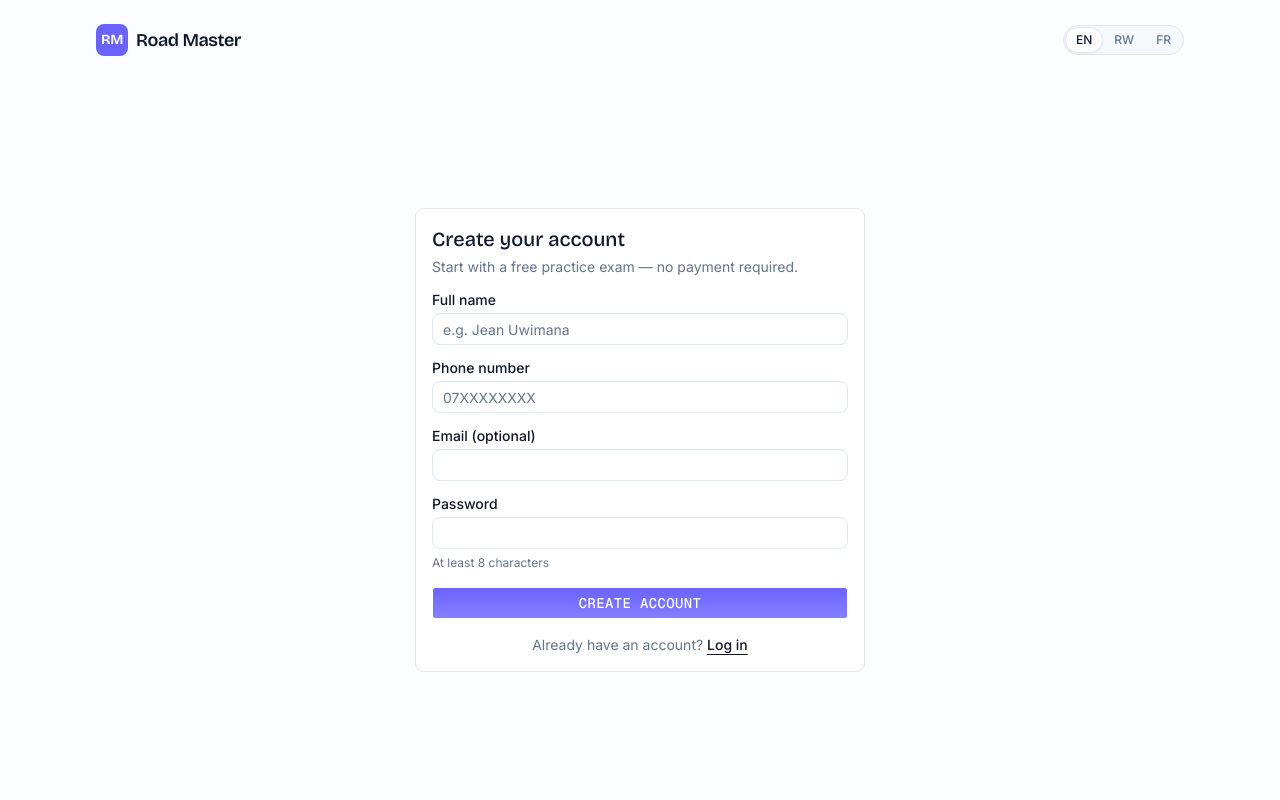
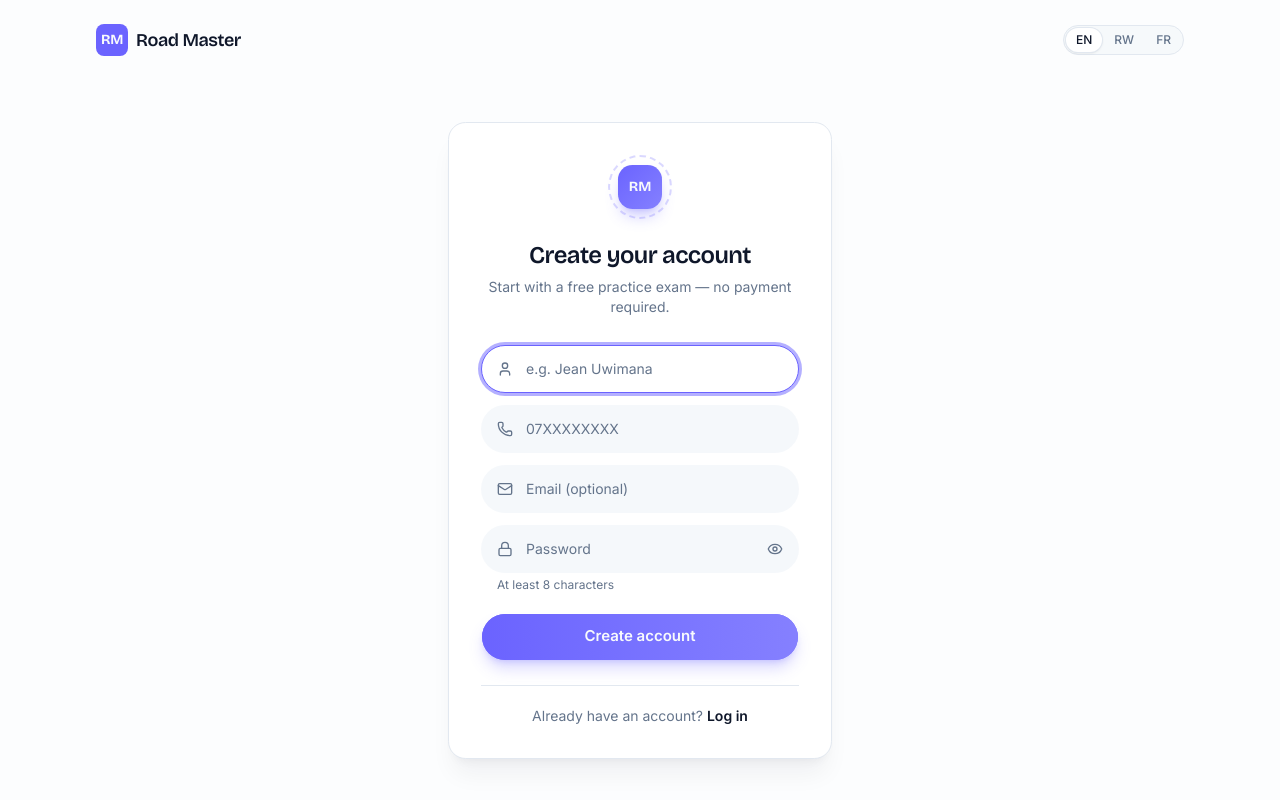
Before and after one commit to Simplice24/road_master, a Next.js app in the folder frontend/: page /en/register in a window 1280 px wide. Built offline with nearby package versions, Linux system fonts and the light colour scheme; no server answers.

Commit message:
Login and registration forms

```diff
--- a/frontend/messages/en.json
+++ b/frontend/messages/en.json
@@ -148,6 +148,8 @@
     "phonePlaceholder": "07XXXXXXXX",
     "password": "Password",
     "passwordHint": "At least 8 characters",
+    "showPassword": "Show password",
+    "hidePassword": "Hide password",
     "registerCta": "Create account",
     "loginCta": "Log in",
     "haveAccount": "Already have an account?",
--- a/frontend/messages/fr.json
+++ b/frontend/messages/fr.json
@@ -148,6 +148,8 @@
     "phonePlaceholder": "07XXXXXXXX",
     "password": "Mot de passe",
     "passwordHint": "Au moins 8 caractères",
+    "showPassword": "Afficher le mot de passe",
+    "hidePassword": "Masquer le mot de passe",
     "registerCta": "Créer le compte",
     "loginCta": "Se connecter",
     "haveAccount": "Vous avez déjà un compte ?",
--- a/frontend/messages/rw.json
+++ b/frontend/messages/rw.json
@@ -148,6 +148,8 @@
     "phonePlaceholder": "07XXXXXXXX",
     "password": "Ijambo ry'ibanga",
     "passwordHint": "Nibura inyuguti 8",
+    "showPassword": "Erekana ijambo ry'ibanga",
+    "hidePassword": "Hisha ijambo ry'ibanga",
     "registerCta": "Fungura konti",
     "loginCta": "Injira",
     "haveAccount": "Usanzwe ufite konti?",
--- a/frontend/src/app/[locale]/(auth)/login/page.tsx
+++ b/frontend/src/app/[locale]/(auth)/login/page.tsx
@@ -2,21 +2,14 @@
 
 import { useState, type FormEvent } from "react";
 import { useTranslations } from "next-intl";
+import { Phone, Lock } from "lucide-react";
 import { useRouter, Link } from "@/i18n/navigation";
 import { useAuth } from "@/lib/auth-context";
 import { ApiError } from "@/lib/api-client";
 import { Button } from "@/components/ui/button";
-import { Input } from "@/components/ui/input";
-import { Label } from "@/components/ui/label";
-import {
-  Card,
-  CardContent,
-  CardDescription,
-  CardFooter,
-  CardHeader,
-  CardTitle,
-} from "@/components/ui/card";
 import { Alert, AlertDescription } from "@/components/ui/alert";
+import { AuthCard } from "@/components/auth/auth-card";
+import { AuthField } from "@/components/auth/auth-field";
 
 export default function LoginPage() {
   const t = useTranslations("Auth");
@@ -44,59 +37,58 @@ export default function LoginPage() {
   }
 
   return (
-    <Card className="w-full max-w-md">
-      <CardHeader>
-        <CardTitle className="text-xl">{t("loginTitle")}</CardTitle>
-        <CardDescription>{t("loginSubtitle")}</CardDescription>
-      </CardHeader>
-      <form onSubmit={handleSubmit}>
-        <CardContent className="flex flex-col gap-4">
+    <AuthCard
+      title={t("loginTitle")}
+      subtitle={t("loginSubtitle")}
+      footer={
+        <>
+          {t("noAccount")}{" "}
+          <Link href="/register" className="font-semibold text-foreground hover:underline">
+            {t("registerLink")}
+          </Link>
+        </>
+      }
+    >
+      <form onSubmit={handleSubmit} className="flex flex-col gap-3">
         {error && (
           <Alert variant="destructive">
             <AlertDescription>{error}</AlertDescription>
           </Alert>
         )}
 
-          <div className="flex flex-col gap-1.5">
-            <Label htmlFor="phone">{t("phone")}</Label>
-            <Input
+        <AuthField
           id="phone"
+          icon={Phone}
+          label={t("phone")}
           type="tel"
+          autoComplete="tel"
           value={phone}
           onChange={(event) => setPhone(event.target.value)}
           placeholder={t("phonePlaceholder")}
           required
           autoFocus
         />
-          </div>
 
-          <div className="flex flex-col gap-1.5">
-            <Label htmlFor="password">{t("password")}</Label>
-            <Input
+        <AuthField
           id="password"
+          icon={Lock}
+          label={t("password")}
           type="password"
+          autoComplete="current-password"
           value={password}
           onChange={(event) => setPassword(event.target.value)}
+          placeholder={t("password")}
           required
         />
-          </div>
-        </CardContent>
-        <CardFooter className="flex flex-col items-stretch gap-4 border-t-0 bg-transparent pt-4">
+
         <Button
           type="submit"
           disabled={isSubmitting}
-            className="btn-primary w-full"
+          className="mt-2 h-12 w-full rounded-full bg-gradient-to-r from-primary to-primary-2 text-[15px] font-semibold shadow-lg shadow-primary/25 hover:opacity-90"
         >
           {isSubmitting ? t("loggingIn") : t("loginCta")}
         </Button>
-          <p className="text-center text-sm text-muted-foreground">
-            {t("noAccount")}{" "}
-            <Link href="/register" className="font-medium text-foreground underline underline-offset-4">
-              {t("registerLink")}
-            </Link>
-          </p>
-        </CardFooter>
       </form>
-    </Card>
+    </AuthCard>
   );
 }
--- a/frontend/src/app/[locale]/(auth)/register/page.tsx
+++ b/frontend/src/app/[locale]/(auth)/register/page.tsx
@@ -2,21 +2,14 @@
 
 import { useState, type FormEvent } from "react";
 import { useTranslations } from "next-intl";
+import { User, Phone, Mail, Lock } from "lucide-react";
 import { useRouter, Link } from "@/i18n/navigation";
 import { useAuth } from "@/lib/auth-context";
 import { ApiError } from "@/lib/api-client";
 import { Button } from "@/components/ui/button";
-import { Input } from "@/components/ui/input";
-import { Label } from "@/components/ui/label";
-import {
-  Card,
-  CardContent,
-  CardDescription,
-  CardFooter,
-  CardHeader,
-  CardTitle,
-} from "@/components/ui/card";
 import { Alert, AlertDescription } from "@/components/ui/alert";
+import { AuthCard } from "@/components/auth/auth-card";
+import { AuthField } from "@/components/auth/auth-field";
 
 export default function RegisterPage() {
   const t = useTranslations("Auth");
@@ -51,84 +44,85 @@ export default function RegisterPage() {
   }
 
   return (
-    <Card className="w-full max-w-md">
-      <CardHeader>
-        <CardTitle className="text-xl">{t("registerTitle")}</CardTitle>
-        <CardDescription>{t("registerSubtitle")}</CardDescription>
-      </CardHeader>
-      <form onSubmit={handleSubmit}>
-        <CardContent className="flex flex-col gap-4">
+    <AuthCard
+      title={t("registerTitle")}
+      subtitle={t("registerSubtitle")}
+      footer={
+        <>
+          {t("haveAccount")}{" "}
+          <Link href="/login" className="font-semibold text-foreground hover:underline">
+            {t("loginLink")}
+          </Link>
+        </>
+      }
+    >
+      <form onSubmit={handleSubmit} className="flex flex-col gap-3">
         {error && (
           <Alert variant="destructive">
             <AlertDescription>{error}</AlertDescription>
           </Alert>
         )}
 
-          <div className="flex flex-col gap-1.5">
-            <Label htmlFor="fullName">{t("fullName")}</Label>
-            <Input
+        <AuthField
           id="fullName"
+          icon={User}
+          label={t("fullName")}
+          autoComplete="name"
           value={fullName}
           onChange={(event) => setFullName(event.target.value)}
           placeholder={t("fullNamePlaceholder")}
           required
           minLength={2}
+          autoFocus
         />
-          </div>
 
-          <div className="flex flex-col gap-1.5">
-            <Label htmlFor="phone">{t("phone")}</Label>
-            <Input
+        <AuthField
           id="phone"
+          icon={Phone}
+          label={t("phone")}
           type="tel"
+          autoComplete="tel"
           value={phone}
           onChange={(event) => setPhone(event.target.value)}
           placeholder={t("phonePlaceholder")}
           required
         />
-          </div>
 
-          <div className="flex flex-col gap-1.5">
-            <Label htmlFor="email">{t("emailOptional")}</Label>
-            <Input
+        <AuthField
           id="email"
+          icon={Mail}
+          label={t("emailOptional")}
           type="email"
+          autoComplete="email"
           value={email}
           onChange={(event) => setEmail(event.target.value)}
+          placeholder={t("emailOptional")}
         />
-          </div>
 
-          <div className="flex flex-col gap-1.5">
-            <Label htmlFor="password">{t("password")}</Label>
-            <Input
+        <div className="flex flex-col gap-1">
+          <AuthField
             id="password"
+            icon={Lock}
+            label={t("password")}
             type="password"
+            autoComplete="new-password"
             value={password}
             onChange={(event) => setPassword(event.target.value)}
+            placeholder={t("password")}
             minLength={8}
             required
           />
-            <p className="text-xs text-muted-foreground">
-              {t("passwordHint")}
-            </p>
+          <p className="pl-4 text-xs text-muted-foreground">{t("passwordHint")}</p>
         </div>
-        </CardContent>
-        <CardFooter className="flex flex-col items-stretch gap-4 border-t-0 bg-transparent pt-4">
+
         <Button
           type="submit"
           disabled={isSubmitting}
-            className="btn-primary w-full"
+          className="mt-2 h-12 w-full rounded-full bg-gradient-to-r from-primary to-primary-2 text-[15px] font-semibold shadow-lg shadow-primary/25 hover:opacity-90"
         >
           {isSubmitting ? t("registering") : t("registerCta")}
         </Button>
-          <p className="text-center text-sm text-muted-foreground">
-            {t("haveAccount")}{" "}
-            <Link href="/login" className="font-medium text-foreground underline underline-offset-4">
-              {t("loginLink")}
-            </Link>
-          </p>
-        </CardFooter>
       </form>
-    </Card>
+    </AuthCard>
   );
 }
--- /dev/null
+++ b/frontend/src/components/auth/auth-card.tsx
@@ -0,0 +1,29 @@
+import type { ReactNode } from "react";
+
+interface AuthCardProps {
+  title: string;
+  subtitle: string;
+  children: ReactNode;
+  footer: ReactNode;
+}
+
+export function AuthCard({ title, subtitle, children, footer }: AuthCardProps) {
+  return (
+    <div className="w-full max-w-sm rounded-3xl border border-border bg-card p-6 shadow-xl shadow-foreground/5 sm:p-8">
+      <div className="flex flex-col items-center text-center">
+        <div className="relative mb-5 flex size-16 items-center justify-center">
+          <span className="absolute inset-0 rounded-full border-2 border-dashed border-primary/25" />
+          <span className="flex size-11 items-center justify-center rounded-2xl bg-gradient-to-br from-primary to-primary-2 font-display text-sm font-bold text-primary-foreground shadow-lg shadow-primary/30">
+            RM
+          </span>
+        </div>
+        <h1 className="font-display text-2xl font-semibold tracking-tight text-foreground">{title}</h1>
+        <p className="mt-1.5 text-sm text-muted-foreground">{subtitle}</p>
+      </div>
+
+      <div className="mt-7">{children}</div>
+
+      <div className="mt-6 border-t border-border pt-5 text-center text-sm text-muted-foreground">{footer}</div>
+    </div>
+  );
+}
--- /dev/null
+++ b/frontend/src/components/auth/auth-field.tsx
@@ -0,0 +1,51 @@
+"use client";
+
+import { useState, type ComponentProps } from "react";
+import { useTranslations } from "next-intl";
+import { Eye, EyeOff, type LucideIcon } from "lucide-react";
+import { Input } from "@/components/ui/input";
+import { Label } from "@/components/ui/label";
+import { cn } from "@/lib/utils";
+
+interface AuthFieldProps extends Omit<ComponentProps<typeof Input>, "id"> {
+  icon: LucideIcon;
+  label: string;
+  id: string;
+}
+
+export function AuthField({ icon: Icon, label, id, type, className, ...props }: AuthFieldProps) {
+  const t = useTranslations("Auth");
+  const [visible, setVisible] = useState(false);
+  const isPassword = type === "password";
+
+  return (
+    <div className="flex flex-col gap-1.5">
+      <Label htmlFor={id} className="sr-only">
+        {label}
+      </Label>
+      <div className="relative">
+        <Icon className="pointer-events-none absolute top-1/2 left-4 size-4 -translate-y-1/2 text-muted-foreground" />
+        <Input
+          id={id}
+          type={isPassword ? (visible ? "text" : "password") : type}
+          className={cn(
+            "h-12 rounded-full border-transparent bg-secondary/70 pl-11 pr-4 text-[15px] shadow-none transition-colors focus-visible:bg-background",
+            isPassword && "pr-11",
+            className,
+          )}
+          {...props}
+        />
+        {isPassword && (
+          <button
+            type="button"
+            onClick={() => setVisible((v) => !v)}
+            className="absolute top-1/2 right-4 -translate-y-1/2 text-muted-foreground transition-colors hover:text-foreground"
+            aria-label={visible ? t("hidePassword") : t("showPassword")}
+          >
+            {visible ? <EyeOff className="size-4" /> : <Eye className="size-4" />}
+          </button>
+        )}
+      </div>
+    </div>
+  );
+}
```
Lines whose indentation alone changed are shown as unchanged.
